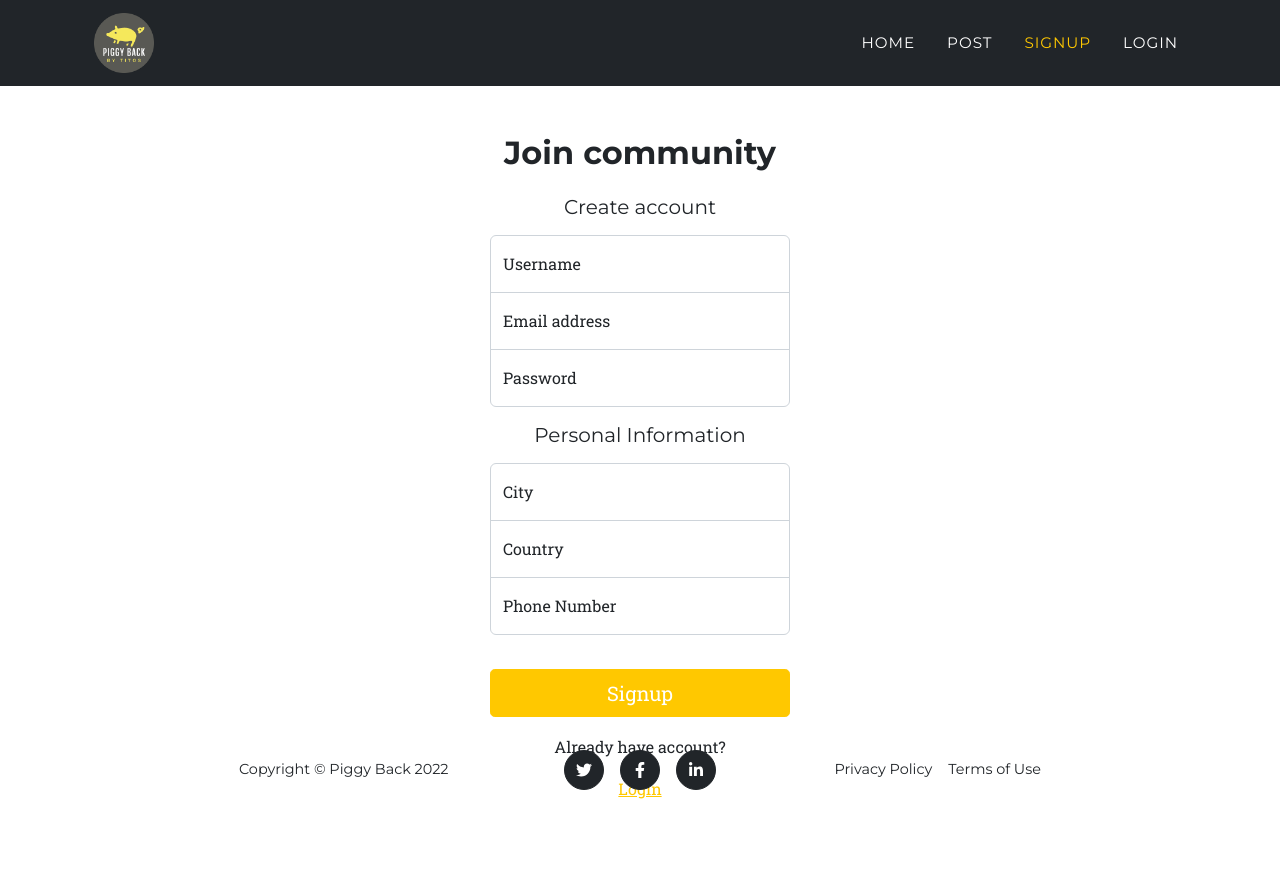
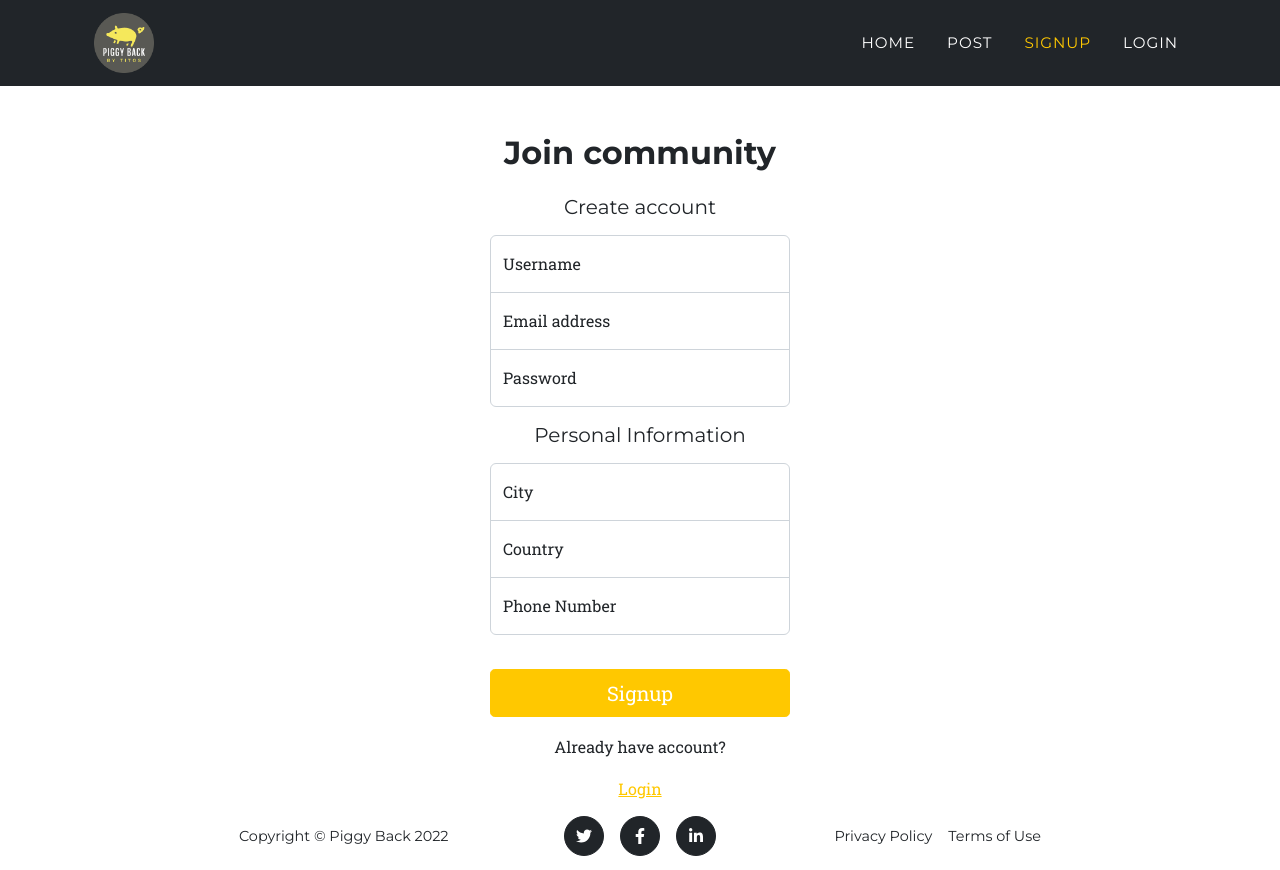
Before and after one commit to tiffanychang-fr/piggy-back-client, a React (Create React App) app: page /signup in a window 1280 px wide. Before the commit the page ends 820 px from the top, so only its background shows below. Built offline with nearby package versions, Linux system fonts and the light colour scheme; no server answers.

Commit message:
fix footer at the bottom

```diff
--- a/src/App.jsx
+++ b/src/App.jsx
@@ -27,7 +27,7 @@ import Footer from "./components/Footer";
 
 function App() {
   return (
-    <div className="App">
+    <div className="App d-flex flex-column min-vh-100">
       <Navbar />
 
       <Routes>
--- a/src/components/Footer.jsx
+++ b/src/components/Footer.jsx
@@ -2,8 +2,8 @@ import React from "react";
 
 const Footer = () => {
   return (
-    <footer className="footer-outer-container">
-      <div className="footer-container">
+    <footer className="footer-outer-container mt-auto">
+      <div className="footer-container position-relative">
         <div className="container">
           <div className="row align-items-center">
             <div className="col-lg-4 text-lg-start">
```
